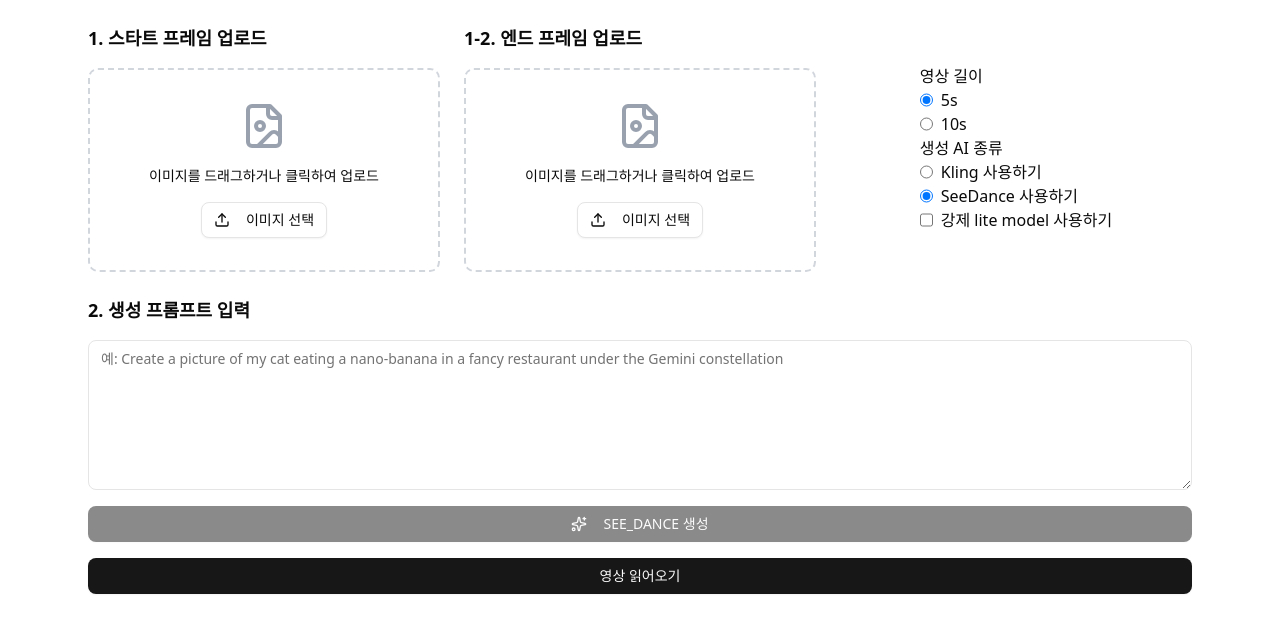
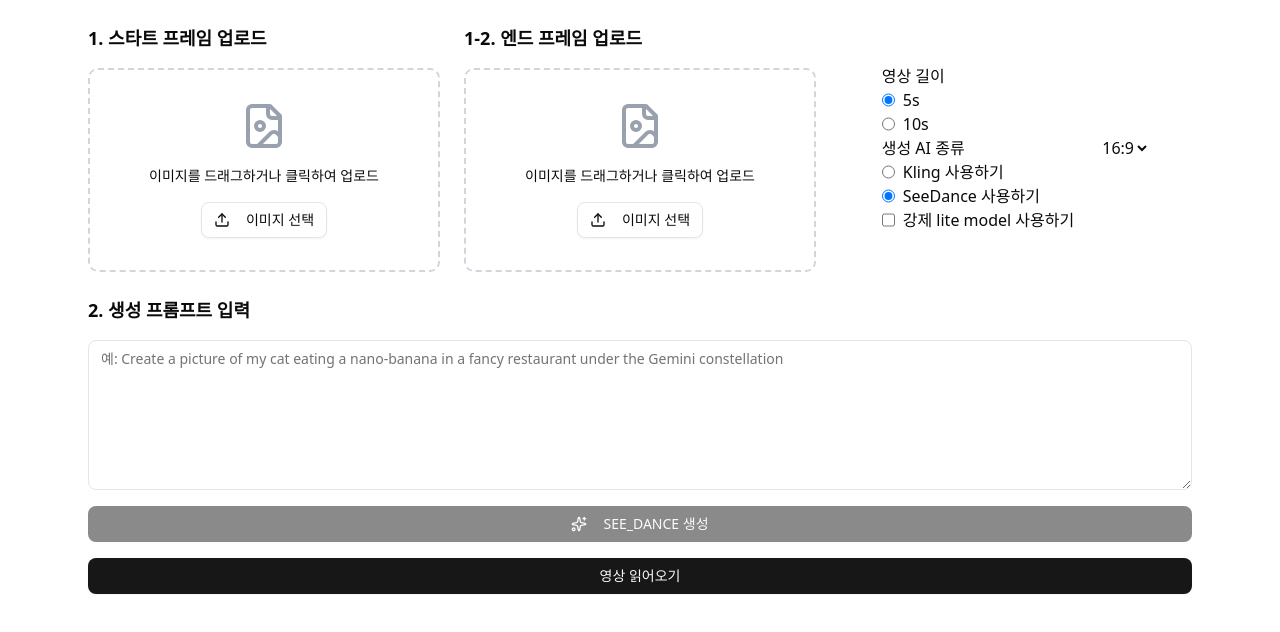
Before and after one commit to mindful-labs-ai/Jun-G, a Next.js app: page /video in a window 1280 px wide. Shown: the top 632 px of the page. Built offline with nearby package versions, Linux system fonts and the light colour scheme.

Commit message:
feature: video 비율 조절 가능

```diff
--- a/src/app/api/image-gen/gemini/[id]/route.ts
+++ b/src/app/api/image-gen/gemini/[id]/route.ts
@@ -103,6 +103,9 @@ export async function POST(request: NextRequest) {
       .getGenerativeModel({ model: 'gemini-2.5-flash-image-preview' })
       .generateContent({
         contents: inputBody,
+        generationConfig: {
+          temperature: 0.3,
+        },
       });
 
     console.log(result);
--- a/src/components/temp/GenerateVideoWithUpload.tsx
+++ b/src/components/temp/GenerateVideoWithUpload.tsx
@@ -25,6 +25,8 @@ interface CalledVideoInfo {
   url: string;
 }
 
+type Ratio = '16:9' | '4:3' | '1:1' | '3:4' | '9:16';
+
 export function GenerateVideoWithUpload() {
   const [uploadedFirstFrame, setUploadedFirstFrame] =
     useState<UploadedImage | null>(null);
@@ -43,6 +45,7 @@ export function GenerateVideoWithUpload() {
   const firstFrameInputRef = useRef<HTMLInputElement>(null);
   const lastFrameInputRef = useRef<HTMLInputElement>(null);
   const [liteModel, setLiteModel] = useState(false);
+  const [ratio, setRatio] = useState<Ratio>('16:9');
 
   // 파일을 Base64로 변환
   const fileToBase64 = (file: File): Promise<UploadedImage> => {
@@ -207,14 +210,14 @@ export function GenerateVideoWithUpload() {
           baseImage: uploadedFirstFrame?.dataUrl,
           lastImage: uploadedLastFrame?.dataUrl,
           resolution: 720,
-          ratio: '16:9',
+          ratio: ratio,
           liteModel: liteModel,
         }
       : {
           prompt: prompt,
           baseImage: uploadedFirstFrame?.dataUrl,
           resolution: 720,
-          ratio: '16:9',
+          ratio: ratio,
           liteModel: liteModel,
         };
 
@@ -552,6 +555,26 @@ export function GenerateVideoWithUpload() {
               <label htmlFor='force-lite-model'>강제 lite model 사용하기</label>
             </div>
           </div>
+          <select
+            value={ratio}
+            onChange={e => setRatio(e.target.value as Ratio)}
+          >
+            <option key='16:9' value='16:9'>
+              16:9
+            </option>
+            <option key='4:3' value='4:3'>
+              4:3
+            </option>
+            <option key='1:1' value='1:1'>
+              1:1
+            </option>
+            <option key='3:4' value='3:4'>
+              3:4
+            </option>
+            <option key='9:16' value='9:16'>
+              9:16
+            </option>
+          </select>
         </div>
 
         {/* 프롬프트 섹션 */}
```
